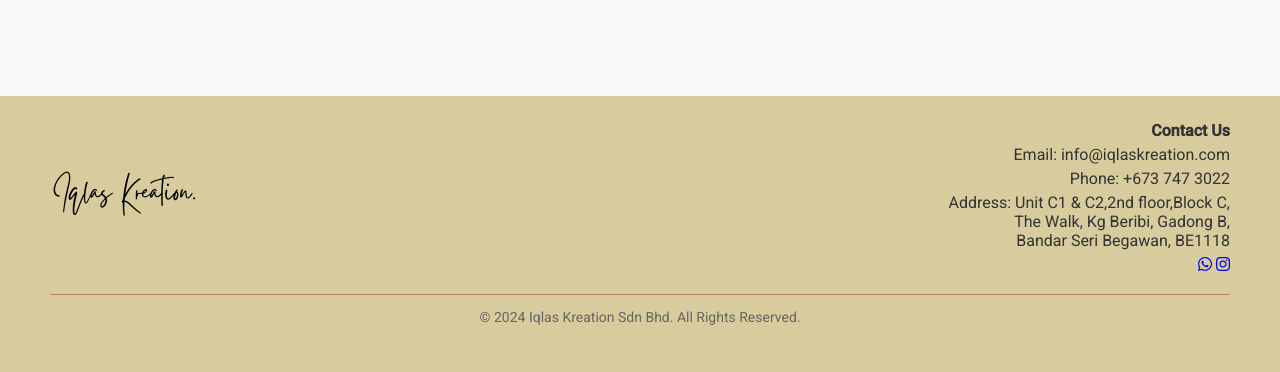
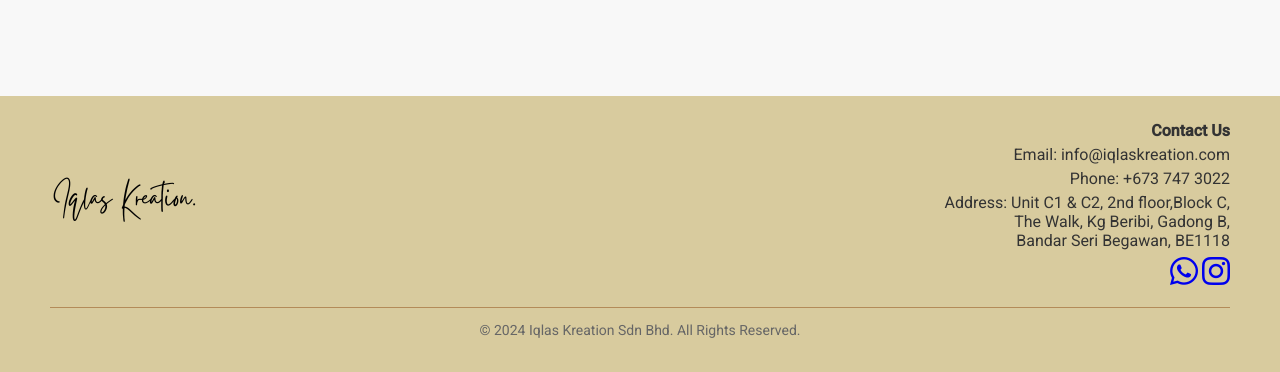
Before and after one commit to Zylioth/Group12_WEBDEV_AS1, a PHP site: page / in a window 1280 px wide. Shown: the part 766-1138 px from the top of the page. Before the commit the page ends 1091 px from the top, so only its background shows below. Run offline with PHP 8.4, Linux system fonts and the light colour scheme; some libraries are stand-ins or nearby versions; some web fonts are replaced.

Commit message:
increase icon size

```diff
--- a/includes/footer.php
+++ b/includes/footer.php
@@ -8,13 +8,13 @@
             <p>Email: info@iqlaskreation.com</p>
             <p>Phone: +673 747 3022</p>
             <p>
-            Address: Unit C1 & C2,2nd floor,Block C,<br>
+            Address: Unit C1 & C2, 2nd floor,Block C,<br>
             The Walk, Kg Beribi, Gadong B,<br>
             Bandar Seri Begawan, BE1118
             </p>
 
-            <a href="https://api.whatsapp.com/message/SQ2SQVRJYRUFG1"><i class="fa-brands fa-whatsapp"></i></a>
-            <a href="https://www.instagram.com/iqlaskreation"><i class="fa-brands fa-instagram"></i></a>
+            <a href="https://api.whatsapp.com/message/SQ2SQVRJYRUFG1"><i class="fa-brands fa-whatsapp fa-2x"></i></a>
+            <a href="https://www.instagram.com/iqlaskreation"><i class="fa-brands fa-instagram fa-2x"></i></a>
         </div>
     </div>
     <div class="footer-bottom">
```
